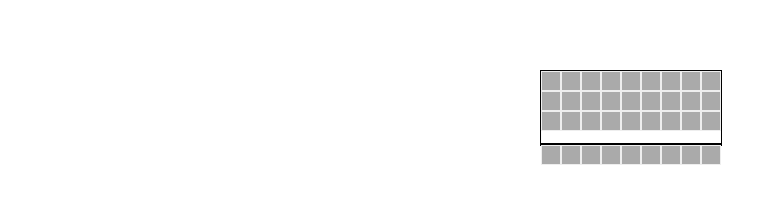
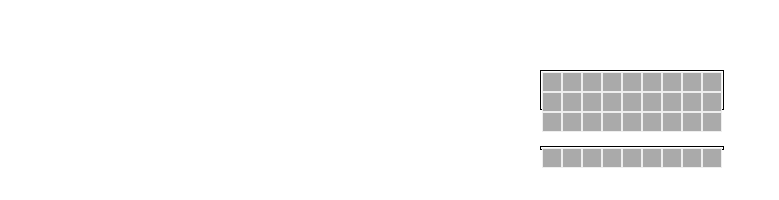
Before and after one commit to TechDudie/minegame, a plain HTML site: page crafting/index.html in a window 1280 px wide. Shown: the part 280-480 px from the top of the page, without its empty margins (0-779 px from the left). Drawn offline with Linux system fonts and the light colour scheme.

Commit message:
Update index.html

```diff
--- a/crafting/index.html
+++ b/crafting/index.html
@@ -19,6 +19,7 @@
 }
 .inv {
   border: 1px solid #000000;
+  padding: 1px;
 }
 </style>
 <script>
@@ -67,8 +68,8 @@ function drop(event) {
 <div id="inv27" class="invslot" ondrop="drop(event)" ondragover="droppable(event)"></div>
 <div id="inv28" class="invslot" ondrop="drop(event)" ondragover="droppable(event)"></div>
 <div id="inv29" class="invslot" ondrop="drop(event)" ondragover="droppable(event)"></div>
+</div>
 <br><br>
-</div>
 <div id="inventory" class="inv">
 <div id="hb1" class="invslot" ondrop="drop(event)" ondragover="droppable(event)"></div>
 <div id="hb2" class="invslot" ondrop="drop(event)" ondragover="droppable(event)"></div>
```
